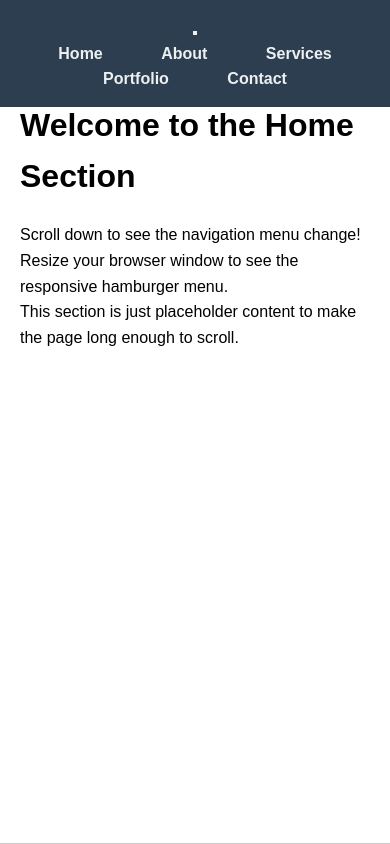
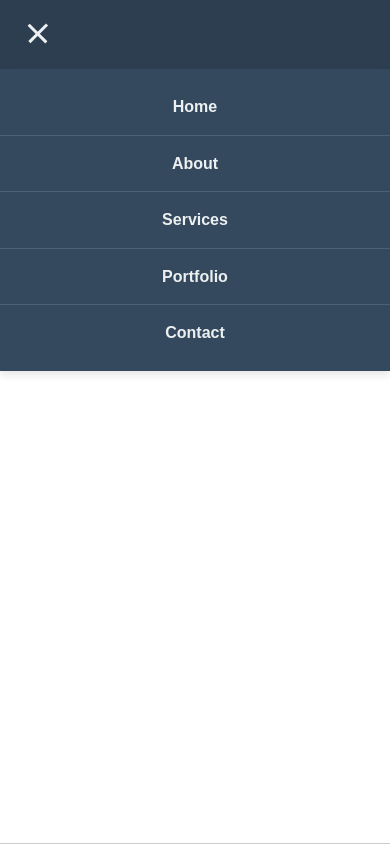
Before and after one commit to Shelby0711/PRODIGY_WD_01, a plain HTML site: page index.html in a window 390 px wide. Both pictures are taken after a click on the button "Toggle menu". Shown: the top 844 px of the page. Drawn offline with Linux system fonts and the light colour scheme.

Commit message:
Update style.css

```diff
--- a/style.css
+++ b/style.css
@@ -1,79 +1,190 @@
-/* Basic Reset & Body Styling */
+/* Basic Reset & Body Styling (same as before) */
 * {
     margin: 0;
     padding: 0;
-    box-sizing: border-box; /* Easier width/height calculations */
+    box-sizing: border-box;
 }
 
 body {
-    font-family: Arial, sans-serif; /* Simple, clean font */
+    font-family: Arial, sans-serif;
     line-height: 1.6;
 }
 
 /* Navigation Bar Styling */
 #main-nav {
-    position: fixed; /* Stick to the viewport */
+    position: fixed;
     top: 0;
     left: 0;
-    width: 100%; /* Span full width */
-    background-color: #2c3e50; /* Initial dark blue-grey background */
-    padding: 15px 0; /* Vertical padding */
-    z-index: 1000; /* Ensure it's above other content */
-    transition: background-color 0.4s ease, padding 0.4s ease; /* Smooth transition for changes */
-    text-align: center; /* Center the list within the nav */
+    width: 100%;
+    background-color: #2c3e50;
+    padding: 15px 20px; /* Add horizontal padding */
+    z-index: 1000;
+    transition: background-color 0.4s ease, padding 0.4s ease;
+    display: flex; /* Use flexbox for alignment */
+    justify-content: space-between; /* Pushes logo/brand (if added) and links apart */
+    align-items: center; /* Vertically center items */
 }
 
-#main-nav ul {
-    list-style: none; /* Remove default bullet points */
-    display: inline-block; /* Allows centering via text-align on parent */
+/* Hamburger Menu Button Styling */
+#menu-toggle {
+    display: none; /* Hidden by default on larger screens */
+    background: none;
+    border: none;
+    cursor: pointer;
+    padding: 10px;
+    z-index: 1010; /* Ensure button is above dropdown */
+}
+
+#menu-toggle span {
+    display: block;
+    width: 25px;
+    height: 3px;
+    background-color: #ecf0f1; /* Color of bars */
+    margin: 5px 0;
+    transition: all 0.3s ease-in-out;
+}
+
+/* Navigation Links List */
+#nav-links {
+    list-style: none;
+    display: flex; /* Use flexbox for horizontal layout on desktop */
+    margin: 0; /* Reset margin */
 }
 
 #main-nav li {
-    display: inline-block; /* Display items side-by-side */
+    /* Remove display: inline-block if previously set */
     margin: 0 15px; /* Space between menu items */
 }
 
 #main-nav a {
-    color: #ecf0f1; /* Light grey text color */
-    text-decoration: none; /* Remove underline */
+    color: #ecf0f1;
+    text-decoration: none;
     font-weight: bold;
-    padding: 8px 12px; /* Padding for clickable area */
-    border-radius: 4px; /* Slightly rounded corners for hover */
-    transition: background-color 0.3s ease, color 0.3s ease; /* Smooth transition for hover */
+    padding: 8px 12px;
+    border-radius: 4px;
+    transition: background-color 0.3s ease, color 0.3s ease;
+    display: block; /* Ensures padding works correctly */
 }
 
-/* --- Interactivity Styling --- */
-
-/* Style for Menu Items on Hover */
+/* --- Desktop Interactivity Styling (same as before) --- */
 #main-nav a:hover {
-    background-color: #3498db; /* Brighter blue background on hover */
-    color: #ffffff; /* White text on hover */
+    background-color: #3498db;
+    color: #ffffff;
 }
 
-/* Style for the ENTIRE Nav Bar when Scrolled */
 #main-nav.scrolled {
-    background-color: #ffffff; /* White background when scrolled */
-    padding: 10px 0; /* Slightly reduce padding when scrolled */
-    box-shadow: 0 2px 5px rgba(0, 0, 0, 0.1); /* Subtle shadow for depth */
+    background-color: #ffffff;
+    padding: 10px 20px; /* Adjust padding */
+    box-shadow: 0 2px 5px rgba(0, 0, 0, 0.1);
 }
 
-/* Style for Links INSIDE the Nav Bar when Scrolled */
 #main-nav.scrolled a {
-    color: #34495e; /* Darker text color for contrast on white */
+    color: #34495e;
 }
 
-/* Style for Links on Hover when the Nav Bar is Scrolled */
 #main-nav.scrolled a:hover {
-    background-color: #f1f1f1; /* Light grey background on hover */
-    color: #1a1a1a; /* Very dark text on hover */
+    background-color: #f1f1f1;
+    color: #1a1a1a;
+}
+
+/* Adjust hamburger bar color when scrolled */
+#main-nav.scrolled #menu-toggle span {
+    background-color: #34495e;
 }
 
 
-/* Dummy Content Styling */
+/* --- Responsive Styles --- */
+@media (max-width: 768px) {
+    #main-nav {
+        padding: 10px 15px; /* Adjust padding for smaller screens */
+         /* Ensure nav stays on top when menu is open */
+        position: fixed; /* Keep it fixed */
+    }
+
+    #menu-toggle {
+        display: block; /* Show the hamburger button */
+    }
+
+    #nav-links {
+        display: none; /* Hide the links list by default */
+        position: absolute; /* Position it relative to the nav bar */
+        top: 100%; /* Start below the nav bar */
+        left: 0;
+        width: 100%;
+        background-color: #34495e; /* Background for the dropdown */
+        flex-direction: column; /* Stack links vertically */
+        padding: 10px 0; /* Add some padding */
+        box-shadow: 0 4px 8px rgba(0, 0, 0, 0.1);
+    }
+
+    /* Style for when the mobile menu is active/open */
+    #nav-links.mobile-menu-active {
+        display: flex; /* Show the menu */
+    }
+
+    #main-nav li {
+        margin: 0; /* Remove horizontal margins */
+        width: 100%; /* Make list items full width */
+        text-align: center; /* Center the link text */
+    }
+
+    #main-nav a {
+        padding: 15px 0; /* Adjust padding for vertical layout */
+        border-bottom: 1px solid #4a627a; /* Separator line */
+        border-radius: 0; /* Remove border-radius */
+        width: 100%; /* Ensure link takes full width */
+    }
+    #main-nav li:last-child a {
+        border-bottom: none; /* Remove border from last item */
+    }
+
+    #main-nav a:hover {
+        background-color: #2c3e50; /* Slightly different hover for mobile */
+        color: #ffffff;
+    }
+
+    /* Scrolled styles for links in mobile menu */
+    #main-nav.scrolled #nav-links {
+         background-color: #f8f9fa; /* Lighter background when scrolled */
+    }
+     #main-nav.scrolled #nav-links a {
+        color: #34495e; /* Darker text when scrolled */
+        border-bottom-color: #e0e0e0; /* Lighter separator */
+     }
+     #main-nav.scrolled #nav-links a:hover {
+         background-color: #e9ecef; /* Light grey hover when scrolled */
+         color: #1a1a1a;
+     }
+
+
+    /* Hamburger to "X" animation when active */
+    #menu-toggle.active span:nth-child(1) {
+        transform: rotate(45deg) translate(5px, 5px);
+    }
+    #menu-toggle.active span:nth-child(2) {
+        opacity: 0;
+    }
+    #menu-toggle.active span:nth-child(3) {
+        transform: rotate(-45deg) translate(7px, -6px);
+    }
+     /* Adjust "X" color when scrolled */
+    #main-nav.scrolled #menu-toggle.active span {
+         background-color: #34495e; /* Ensure X is dark on white bg */
+    }
+
+
+}
+
+
+/* Dummy Content Styling (same as before, but maybe adjust top padding) */
 .content {
-    padding: 100px 20px 20px 20px; /* Top padding avoids content hiding under fixed nav */
-    min-height: 100vh; /* Make each section at least viewport height */
-    border-bottom: 1px solid #ccc; /* Just to visually separate sections */
+    /* Adjust top padding based on the potentially smaller nav height on mobile */
+    /* Start with desktop height, override in media query if needed */
+    padding-top: 80px; /* Adjust if nav height changes significantly */
+    min-height: 100vh;
+    border-bottom: 1px solid #ccc;
+    padding-left: 20px;
+    padding-right: 20px;
 }
 
 .content h1 {
```
